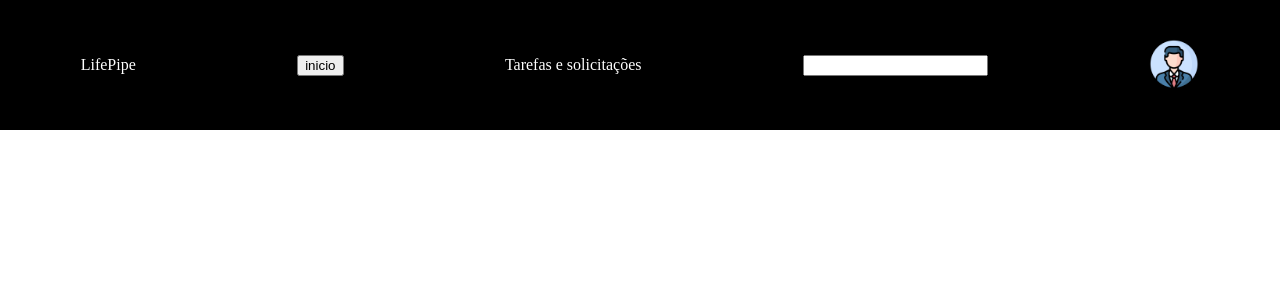
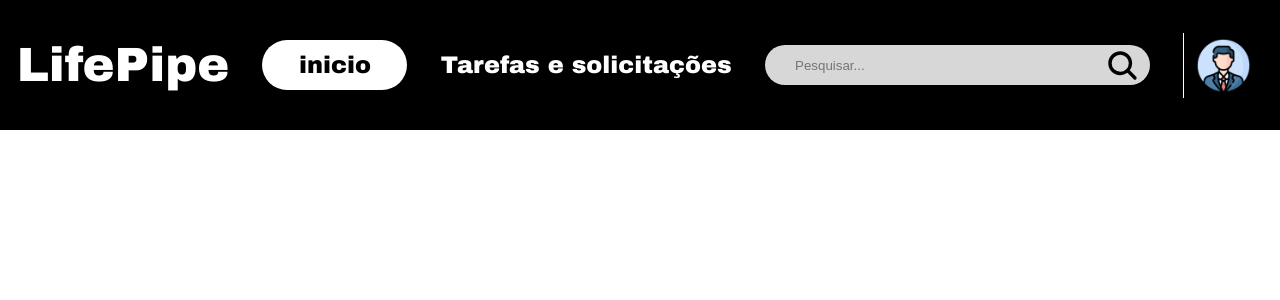
Before and after one commit to EVCG/Lifepipe, a Next.js app: page /home in a window 1280 px wide. Shown: the top 300 px of the page. Built offline with nearby package versions, Linux system fonts and the light colour scheme.

Commit message:
Terminado a navbar

```diff
--- a/src/components/navBar/navBar.js
+++ b/src/components/navBar/navBar.js
@@ -1,17 +1,22 @@
 import styles from './navBar.module.css';
 import { useRouter } from 'next/router';
 import Image from "next/image";
-import perfil from "@/src/image/perfil.png"
+import perfil from "@/src/image/perfil.png";
+import { IoSearch } from "react-icons/io5";
+
 export default function NavBar() {
   const router = useRouter();
 
   return (
     <div className={styles.ContainerNavBar}>
-      <p>LifePipe</p>
-      <button>inicio</button>
-      <p>Tarefas e solicitações</p>
-      <input type='text'/>
-      <div> <Image src={perfil} width={50} height={50} alt='iamgem de perfil'/></div>
+      <p className={styles.LogoNavBar}>LifePipe</p>
+      <button className={styles.ButtonNavBar}>inicio</button>
+      <p className={styles.tasksNavBar}>Tarefas e solicitações</p>
+      <div className={styles.searchContainer}>
+        <IoSearch className={styles.searchIcon} />
+        <input type='text' className={styles.inputNavBar} placeholder="Pesquisar..." />
+      </div>
+      <div className={styles.Line}> <Image src={perfil} width={55} height={55} alt='iamgem de perfil' /></div>
     </div>
   );
 }
--- a/src/components/navBar/navBar.module.css
+++ b/src/components/navBar/navBar.module.css
@@ -7,3 +7,68 @@
     background-color: #000;
     color: #fff;
 }
+
+.LogoNavBar{
+    font-size: 48px;
+    font-family: "Archivo Black";
+    color: #fff;
+}
+
+.ButtonNavBar{
+    background-color: #fff;
+    font-size: 24px;
+    width: 145px;
+    height: 50px;
+    font-family: "Archivo Black";
+    color: #000;
+    border: none;
+    border-radius: 30px;
+    cursor: pointer;
+
+    &:hover {
+        background-color: #000;
+        color: #fff;
+        font-family: "Archivo Black";
+        border: 1px solid #fff;
+      }
+}
+
+.tasksNavBar{
+    font-family: "Archivo Black";
+    font-size: 24px;
+    cursor: pointer;
+}
+.searchContainer {
+    display: flex;
+    align-items: center;
+    position: relative;
+}
+
+.inputNavBar{
+    width: 385px;
+    height: 40px;
+    background-color: #D8D7D7;
+    border-radius: 30px;
+    border: none;
+    padding-left: 10px;
+    outline: none;
+    flex-grow: 1;
+    padding-left: 30px;
+}
+
+.searchIcon {
+    position: absolute;
+    right: 10px;
+    color: #000;
+    width: 35px;
+    height: 35px;
+}
+
+.Line{
+    border-left: 1px solid #FFFFFF;
+    width: 80px;
+    height: 50%;
+    display: flex;
+    justify-content: center;
+    align-items: center;
+}
```
